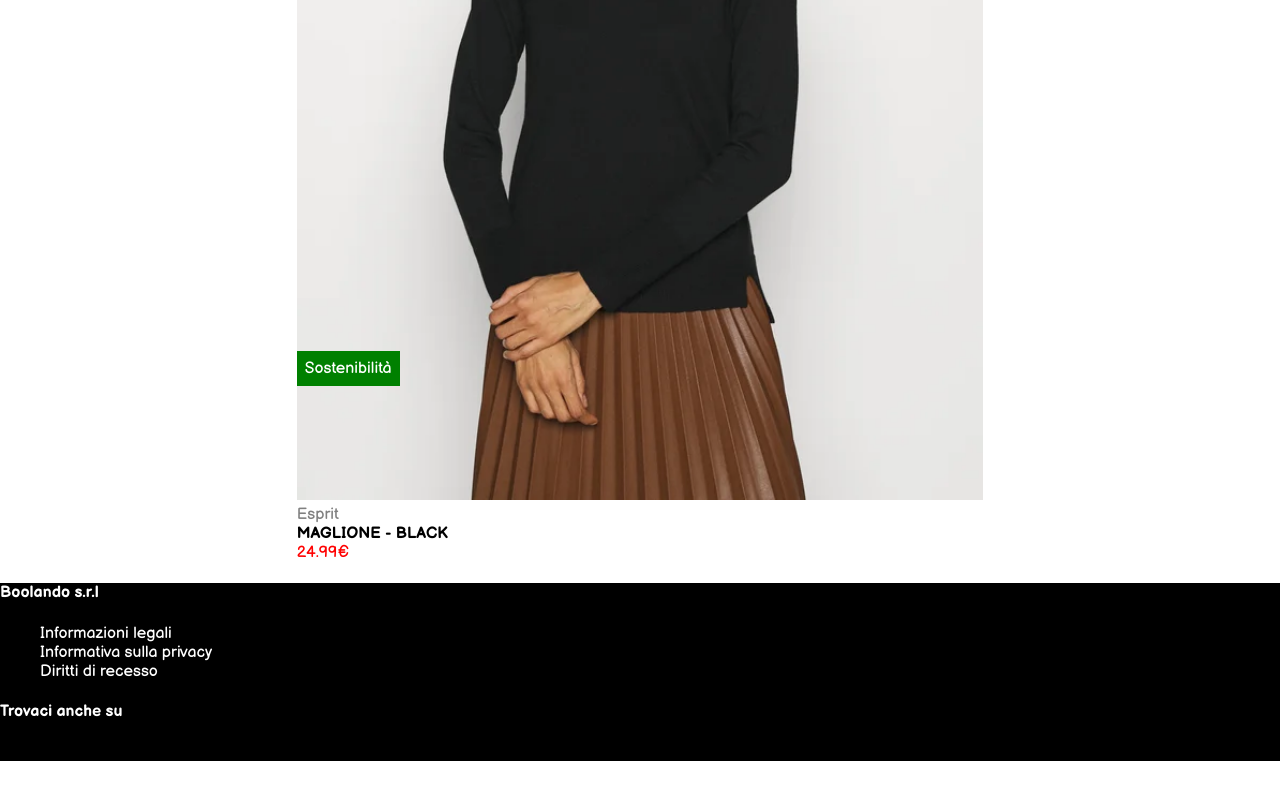
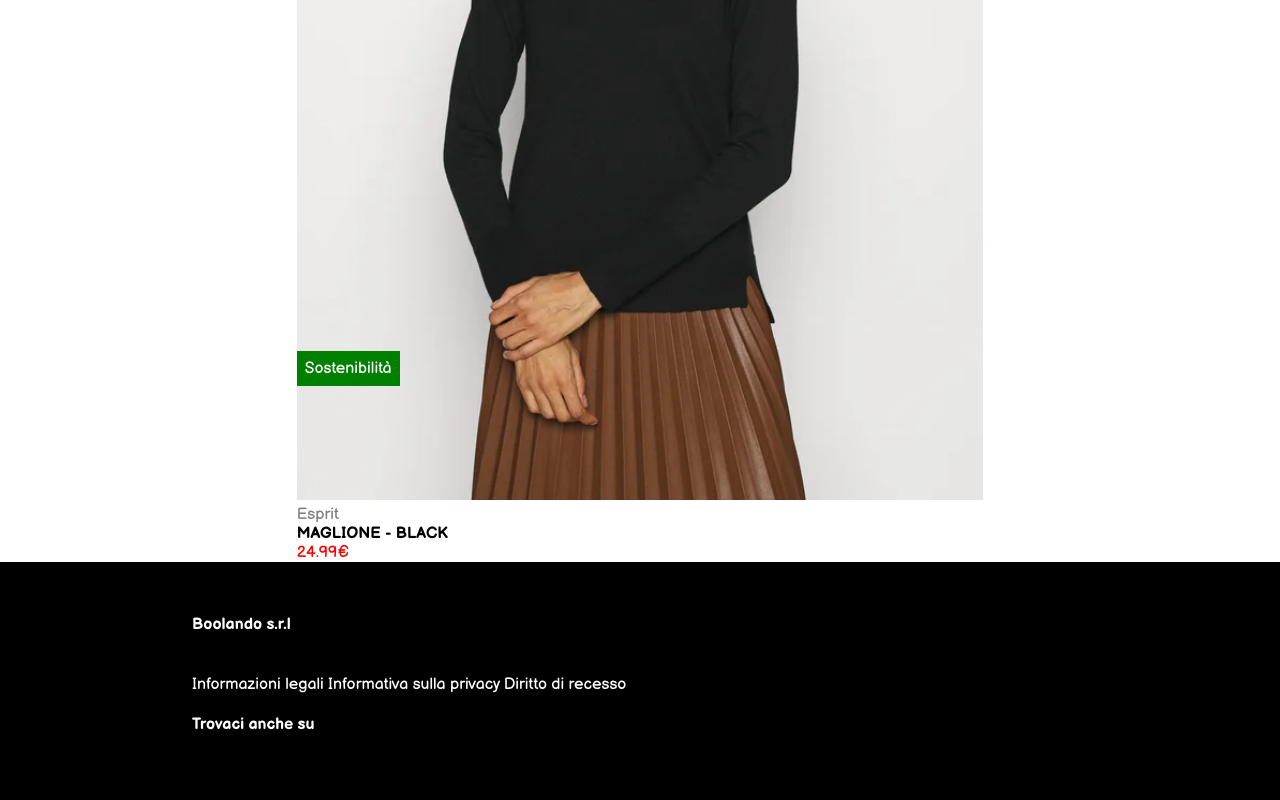
Before and after one commit to SimoneCerri/html-css-boolando, a plain HTML site: page index.html in a window 1280 px wide. Shown: the part 5814-6614 px from the top of the page. Before the commit the page ends 6575 px from the top, so only its background shows below. Drawn offline with Linux system fonts and the light colour scheme.

Commit message:
add footer

```diff
--- a/assets/css/style.css
+++ b/assets/css/style.css
@@ -105,6 +105,18 @@ a{
 }
 
 #site_footer{
+    display: flex;
     background-color: black;
     color: white;
+    justify-content: space-between;
+    padding: 2rem;
+    /* align-items: center; */
 }
+
+.footer_1{
+    padding-left: 10rem;
+}
+
+.footer_2{
+    padding-right: 10rem;
+}
--- a/index.html
+++ b/index.html
@@ -136,26 +136,29 @@
 
 
     <footer id="site_footer">
-        <div class="80footer">
+        <div class="footer_1">
             <h4>
                 Boolando s.r.l
-            </h4>
-            <ul>
-                <li>Informazioni legali</li>
-                <li>Informativa sulla privacy</li>
-                <li>Diritti di recesso</li>
-            </ul>
-        </div>
+            </h4> <br>
+            <a href="">
+                Informazioni legali
+            </a>
+            <a href="">
+                Informativa sulla privacy
+            </a>
+            <a href="">
+                Diritto di recesso
+            </a>
         <!-- /.80footer -->
-        <div class="20footer">
+        <div class="footer_2">
             <h4>
                 Trovaci anche su
             </h4>
-            <img src="" alt="">
-            <img src="" alt="">
-            <img src="" alt="">
-            <img src="" alt="">
-            <img src="" alt="">
+            <i class="fa-brands fa-square-facebook" style="color: #ffffff;"></i>
+            <i class="fa-brands fa-square-facebook" style="color: #ffffff;"></i>
+            <i class="fa-brands fa-twitter" style="color: #ffffff;"></i>
+            <i class="fa-brands fa-youtube" style="color: #ffffff;"></i>
+            <i class="fa-brands fa-youtube" style="color: #ffffff;"></i>
         </div>
     </footer>
     <!-- /#site_footer -->
```
